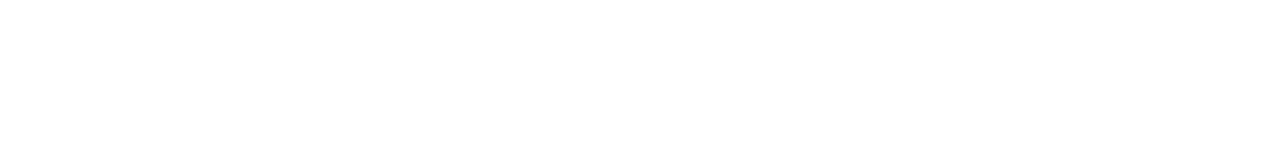
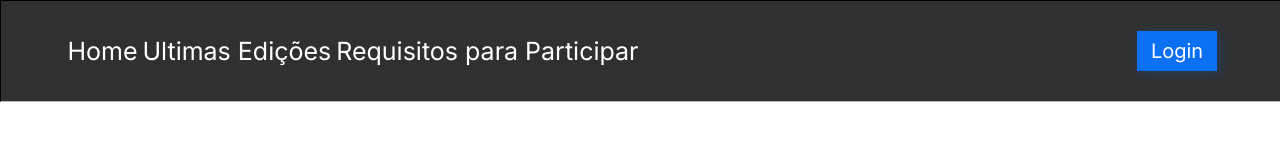
Before and after one commit to caslugomez/Bootcamp-dnc, a plain HTML site: page index.html in a window 1280 px wide. Drawn offline with Linux system fonts and the light colour scheme.

Commit message:
Criação do CSS do Menu

```diff
--- a/index.html
+++ b/index.html
@@ -4,8 +4,16 @@
     <meta charset="UTF-8">
     <meta name="viewport" content="width=device-width, initial-scale=1.0">
     <title>Bootcamp DNC</title>
+    <link rel="stylesheet" href="style.css">
 </head>
 <body>
-
+    <nav id="principal">
+        <div id="menu">
+            <a href="">Home</a>
+            <a href="">Ultimas Edições</a>
+            <a href="">Requisitos para Participar</a>
+        </div>
+        <button> Login </button>
+    </nav>
 </body>
 </html>
--- /dev/null
+++ b/style.css
@@ -0,0 +1,39 @@
+@import url('https://fonts.googleapis.com/css2?family=Inter:wght@100..900&display=swap');
+body{margin: 0px; padding: 0px;
+}
+
+#principal{
+width: 100%; height: 100px; border: 1px solid black;
+background-color: #303030;
+display: flex;
+justify-content: space-between;
+align-items: center;
+border-bottom: 1px solid #BABABA;
+}
+
+#principal div a{
+font-family: 'Inter';
+font-size: 25px; font-weight: 600px; color: #FFFFFF;
+text-decoration: none;
+}
+
+#principal div a :hover{
+color: #CCCCCC;
+}
+
+#menu{
+display: flex;
+width: 45%;
+justify-content: space-around;
+align-items: center;
+margin-left: 5%;
+}
+
+#principal button{
+margin-right: 5%;
+background-color: #0C70F2; color: white; border: 0px;
+height: 40px; width: 80px;
+font-family: "Inter"; font-size: 20px; font-weight: 600px;
+box-shadow: 3px 2px 10px rgba(12, 112, 242, 0.25);
+cursor: pointer;
+}
```
